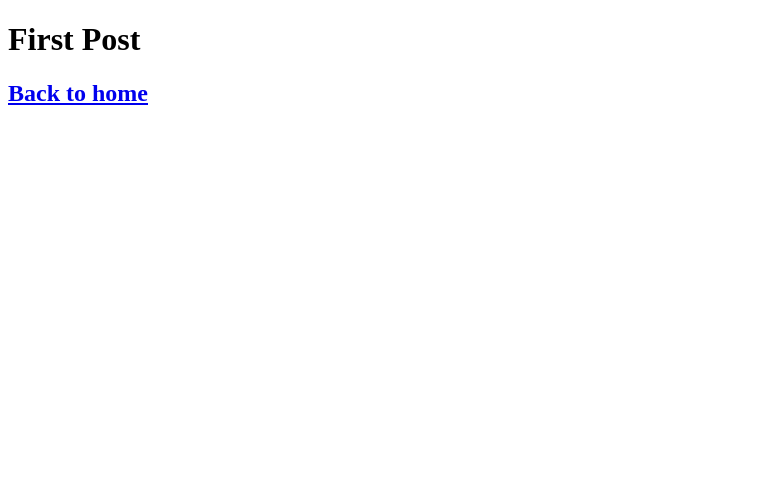
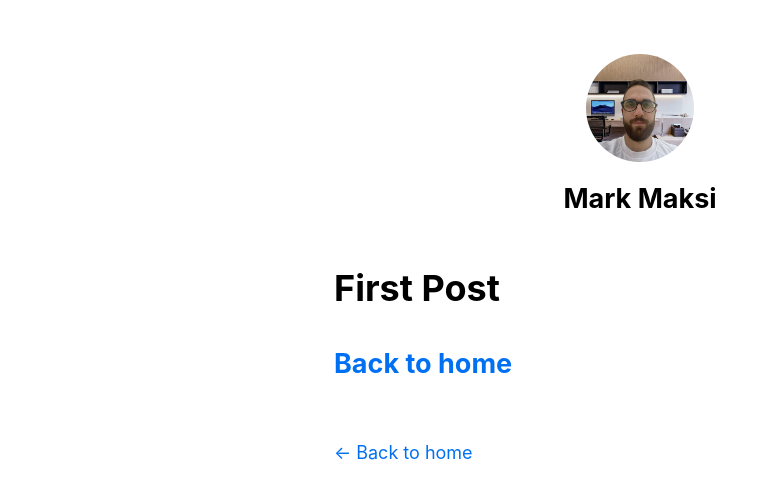
Before and after one commit to mmaksi/nextjs-tutorial, a Next.js app: page /posts/first-post in a window 1280 px wide. Shown: the top 498 px of the page, without its empty margins (0-770 px from the left). Built offline with nearby package versions, Linux system fonts and the light colour scheme.

Commit message:
Global css using _app.js and global.css

```diff
--- /dev/null
+++ b/components/layout.js
@@ -0,0 +1,69 @@
+import Head from "next/head";
+import Image from "next/image";
+import styles from "./layout.module.css";
+import utilStyles from "../styles/utils.module.css";
+import Link from "next/link";
+
+const name = "Mark Maksi";
+export const siteTitle = "Next.js Sample Website";
+
+export default function Layout({ children, home }) {
+  return (
+    <div className={styles.container}>
+      <Head>
+        <link rel="icon" href="/favicon.ico" />
+        <meta
+          name="description"
+          content="Learn how to build a personal website using Next.js"
+        />
+        <meta
+          property="og:image"
+          content={`https://og-image.vercel.app/${encodeURI(
+            siteTitle
+          )}.png?theme=light&md=0&fontSize=75px&images=https%3A%2F%2Fassets.vercel.com%2Fimage%2Fupload%2Ffront%2Fassets%2Fdesign%2Fnextjs-black-logo.svg`}
+        />
+        <meta name="og:title" content={siteTitle} />
+        <meta name="twitter:card" content="summary_large_image" />
+      </Head>
+      <header className={styles.header}>
+        {home ? (
+          <>
+            <Image
+              priority
+              src="/images/profile.jpg"
+              className={utilStyles.borderCircle}
+              height={144}
+              width={144}
+              alt="Mark Maksi"
+            />
+            <h1 className={utilStyles.heading2Xl}>{name}</h1>
+          </>
+        ) : (
+          <>
+            <Link href="/">
+              <Image
+                priority
+                src="/images/profile.jpg"
+                className={utilStyles.borderCircle}
+                height={108}
+                width={108}
+                alt=""
+              />
+            </Link>
+            <h2 className={utilStyles.headingLg}>
+              <Link href="/" className={utilStyles.colorInherit}>
+                {name}
+              </Link>
+            </h2>
+          </>
+        )}
+      </header>
+      <main>{children}</main>
+      {!home && (
+        <div className={styles.backToHome}>
+          <Link href="/">← Back to home</Link>
+        </div>
+      )}
+    </div>
+  );
+}
--- /dev/null
+++ b/components/layout.module.css
@@ -0,0 +1,15 @@
+.container {
+  max-width: 36rem;
+  padding: 0 1rem;
+  margin: 3rem auto 6rem;
+}
+
+.header {
+  display: flex;
+  flex-direction: column;
+  align-items: center;
+}
+
+.backToHome {
+  margin: 3rem 0 0;
+}
--- /dev/null
+++ b/pages/_app.js
@@ -0,0 +1,5 @@
+import '../styles/global.css';
+
+export default function App({ Component, pageProps }) {
+  return <Component {...pageProps} />;
+}
--- a/pages/posts/first-post.js
+++ b/pages/posts/first-post.js
@@ -1,12 +1,15 @@
 import Link from "next/link";
 import Head from "next/head";
 import Script from "next/script";
+import Layout from "../../components/layout";
 
 export default function FirstPost() {
   return (
     <>
+      <Layout>
         <Head>
           <title>First Post</title>
+        </Head>
         <Script
           src="https://connect.facebook.net/en_US/sdk.js"
           strategy="lazyOnload"
@@ -14,12 +17,12 @@
             console.log(`script loaded correctly, window.FB has been populated`)
           }
         />
-      </Head>
 
         <h1>First Post</h1>
         <h2>
           <Link href="/">Back to home</Link>
         </h2>
+      </Layout>
     </>
   );
 }
--- /dev/null
+++ b/styles/global.css
@@ -0,0 +1,27 @@
+html,
+body {
+  padding: 0;
+  margin: 0;
+  font-family: -apple-system, BlinkMacSystemFont, Segoe UI, Roboto, Oxygen, Ubuntu,
+    Cantarell, Fira Sans, Droid Sans, Helvetica Neue, sans-serif;
+  line-height: 1.6;
+  font-size: 18px;
+}
+
+* {
+  box-sizing: border-box;
+}
+
+a {
+  color: #0070f3;
+  text-decoration: none;
+}
+
+a:hover {
+  text-decoration: underline;
+}
+
+img {
+  max-width: 100%;
+  display: block;
+}
--- a/styles/globals.css
+++ /dev/null
@@ -1,38 +0,0 @@
-html,
-body {
-  padding: 0;
-  margin: 0;
-  font-family: Inter, -apple-system, BlinkMacSystemFont, Segoe UI, Roboto,
-    Oxygen, Ubuntu, Cantarell, Fira Sans, Droid Sans, Helvetica Neue, sans-serif;
-}
-
-a {
-  color: inherit;
-  text-decoration: none;
-}
-
-* {
-  box-sizing: border-box;
-}
-
-img {
-  max-width: 100%;
-  height: auto;
-}
-
-h1,
-h2,
-p,
-ul {
-  margin: 0;
-}
-
-ul {
-  padding: 0;
-  list-style: none;
-}
-
-button {
-  padding: 0.5rem 1rem;
-  font-weight: bold;
-}
--- /dev/null
+++ b/styles/utils.module.css
@@ -0,0 +1,53 @@
+/* CSS utility classes (for text styles) that can be re-used across multiple components. */
+.heading2Xl {
+  font-size: 2.5rem;
+  line-height: 1.2;
+  font-weight: 800;
+  letter-spacing: -0.05rem;
+  margin: 1rem 0;
+}
+
+.headingXl {
+  font-size: 2rem;
+  line-height: 1.3;
+  font-weight: 800;
+  letter-spacing: -0.05rem;
+  margin: 1rem 0;
+}
+
+.headingLg {
+  font-size: 1.5rem;
+  line-height: 1.4;
+  margin: 1rem 0;
+}
+
+.headingMd {
+  font-size: 1.2rem;
+  line-height: 1.5;
+}
+
+.borderCircle {
+  border-radius: 9999px;
+}
+
+.colorInherit {
+  color: inherit;
+}
+
+.padding1px {
+  padding-top: 1px;
+}
+
+.list {
+  list-style: none;
+  padding: 0;
+  margin: 0;
+}
+
+.listItem {
+  margin: 0 0 1.25rem;
+}
+
+.lightText {
+  color: #666;
+}
```
Also changed, not shown: pages/index.js (+14 -107 lines). Lines whose indentation alone changed are shown as unchanged.
